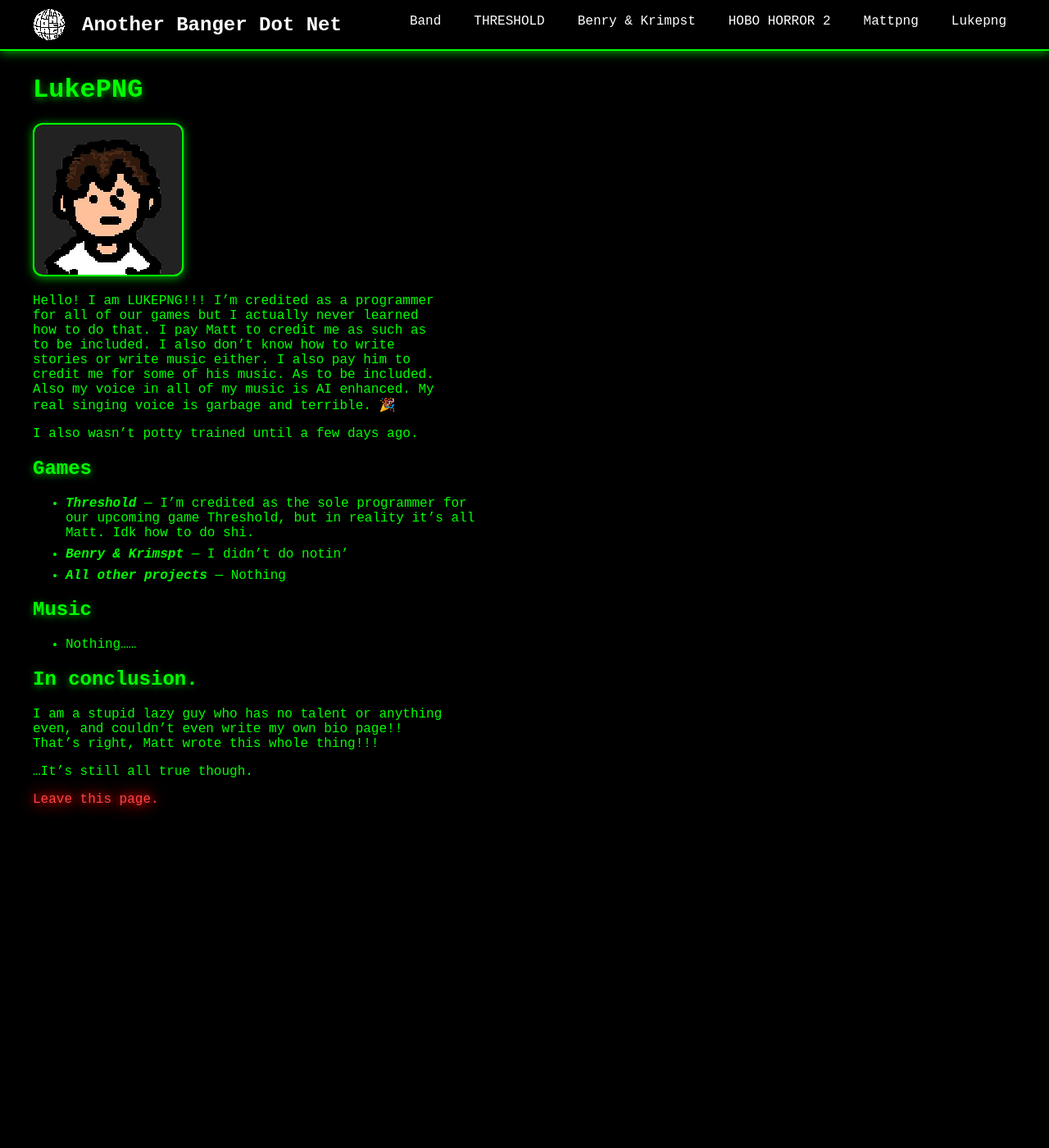
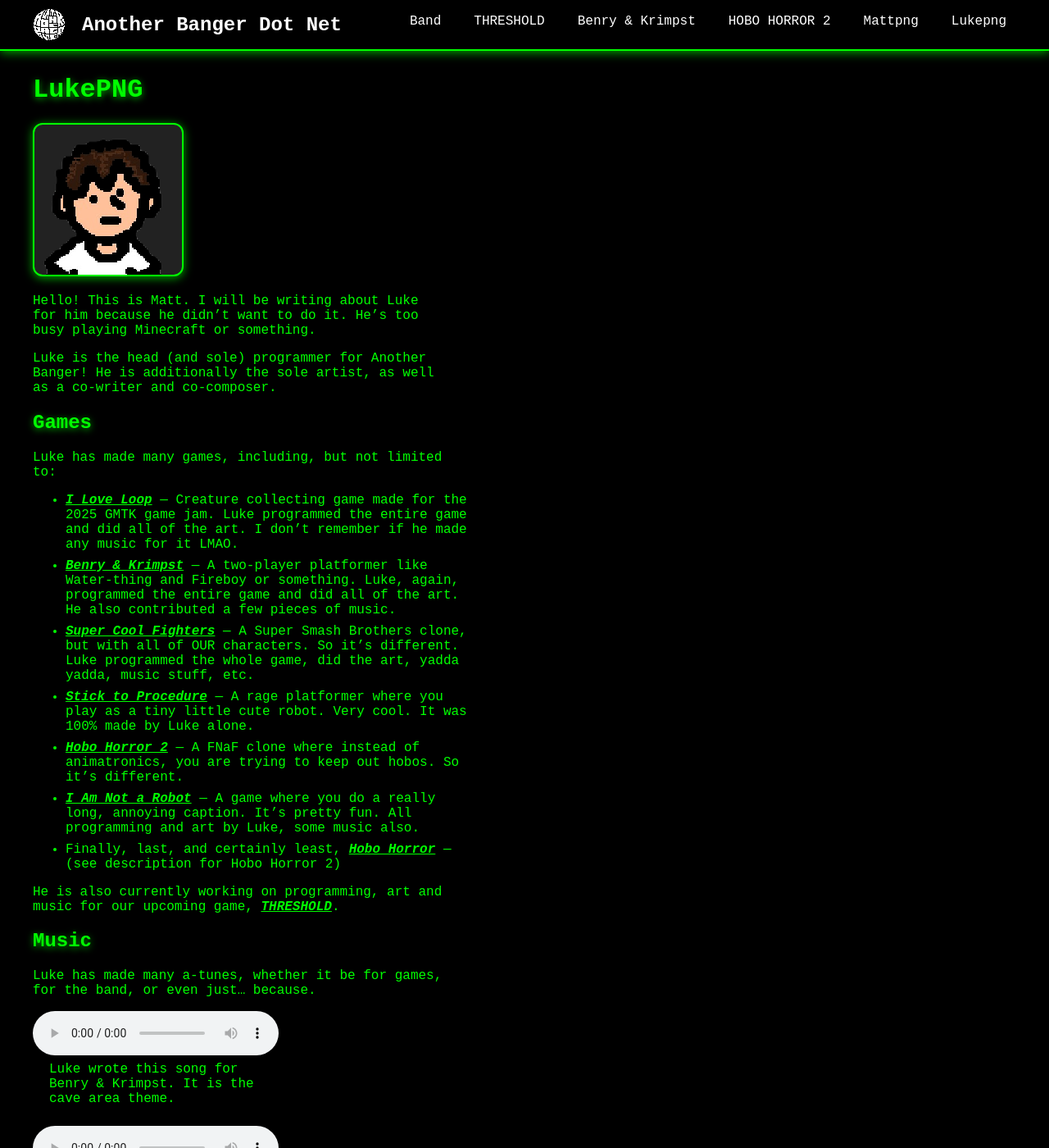
Before and after one commit to VasqCo/anotherbanger, a Jekyll site: the page built from lukepng.markdown, in a window 1280 px wide and 1400 px high. Shown: the whole window at 82% size. Built offline with Jekyll 4.4.1, drawn with Linux system fonts in a browser that asks for light colours; some web fonts are replaced; some of the changed text lies outside the part shown.

Commit message:
Made luke a real webpage. I lose.

```diff
--- a/lukepng.markdown
+++ b/lukepng.markdown
@@ -10,24 +10,38 @@ nav_group: People
 
 ![Lukepng profile picture]({{ '/luke.png' | relative_url }}){: #luke-profile style="width:180px;"}
 
-Hello! I am LUKEPNG!!! I'm credited as a programmer for all of our games but I actually never learned how to do that. I pay Matt to credit me as such as to be included. I also don't know how to write stories or write music either. I also pay him to credit me for some of his music. As to be included. Also my voice in all of my music is AI enhanced. My real singing voice is garbage and terrible. 🎉
+Hello! This is Matt. I will be writing about Luke for him because he didn't want to do it. He's too busy playing Minecraft or something.
 
-I also wasn't potty trained until a few days ago.
+Luke is the head (and sole) programmer for Another Banger! He is additionally the sole artist, as well as a co-writer and co-composer.
 
 ## Games
 
-- ***Threshold*** — I'm credited as the sole programmer for our upcoming game Threshold, but in reality it's all Matt. Idk how to do shi.
-- ***Benry & Krimspt*** — I didn't do notin'
-- ***All other projects*** — Nothing
+Luke has made many games, including, but not limited to:
+
+- ***[I Love Loop](https://another-banger.itch.io/i-love-loop)*** — Creature collecting game made for the 2025 GMTK game jam. Luke programmed the entire game and did all of the art. I don't remember if he made any music for it LMAO.
+- ***[Benry & Krimpst](https://another-banger.itch.io/benry-y-krimpst)*** — A two-player platformer like Water-thing and Fireboy or something. Luke, again, programmed the entire game and did all of the art. He also contributed a few pieces of music.
+- ***[Super Cool Fighters](https://another-banger.itch.io/super-cool-fighters)*** — A Super Smash Brothers clone, but with all of OUR characters. So it's different. Luke programmed the whole game, did the art, yadda yadda, music stuff, etc.
+- ***[Stick to Procedure](https://another-banger.itch.io/stick-to-procedure)*** — A rage platformer where you play as a tiny little cute robot. Very cool. It was 100% made by Luke alone.
+- ***[Hobo Horror 2](https://another-banger.itch.io/hobo-horror-2)*** — A FNaF clone where instead of animatronics, you are trying to keep out hobos. So it's different.
+- ***[I Am Not a Robot](https://another-banger.itch.io/i-am-not-a-robot)*** — A game where you do a really long, annoying caption. It's pretty fun. All programming and art by Luke, some music also.
+- Finally, last, and certainly least, ***[Hobo Horror](https://another-banger.itch.io/hobo-horror)*** — (see description for Hobo Horror 2)
+
+He is also currently working on programming, art and music for our upcoming game, ***[THRESHOLD]({{ '/threshold/' | relative_url }})***.
 
 ## Music
 
-- Nothing......
+Luke has made many a-tunes, whether it be for games, for the band, or even just... because.
 
-## In conclusion.
+{% include music.html file="/Music/Cave.mp3" caption="Luke wrote this song for Benry & Krimpst. It is the cave area theme." %}
 
-I am a stupid lazy guy who has no talent or anything even, and couldn't even write my own bio page!! That's right, Matt wrote this whole thing!!!
+{% include music.html file="/Music/hopskipandalush_1.mp3" caption="Luke wrote this song for a game that I was making, and never finished because I can't program for jack. That's why he programs everything! It was a really good game though… Maybe I'll make Luke finish it for me one day." %}
 
-...It's still all true though.
+{% include music.html file="/Music/boss theme.mp3" caption="This is a song that Luke composed for Threshold." %}
+
+## In Conclusion
+
+The only thing that you should take away from this webpage, is that Luke sucks and he should've wrote this himself. That's all. Have a good day. Don't drown.
+
+If Luke wanted me to leave you with anything I'm sure he would tell you to go eat grass. That's just the kind of rude person he is.
 
 <span style="color: #ff4444; text-shadow: 0 0 10px #ff0000, 0 0 20px #ff0000, 0 0 30px #ff0000;">Leave this page.</span>
```
Also changed, not shown: 4 other files.
